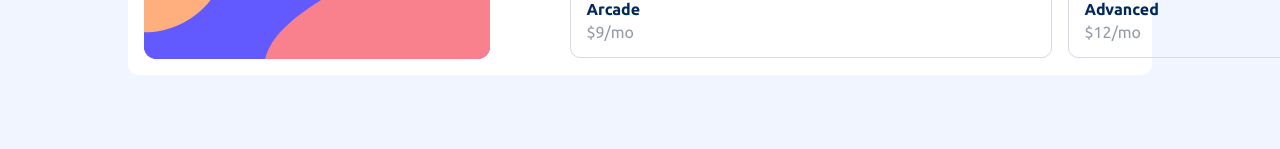
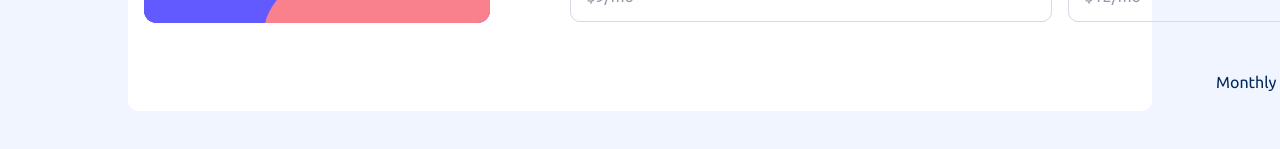
Before and after one commit to hamdi4-beep/multi-step-form-refactored, a React (Vite) app: page / in a window 1280 px wide. Shown: the part 621-770 px from the top of the page. Built offline with nearby package versions, Linux system fonts and the light colour scheme.

Commit message:
added toggle functionality for billing cycle

```diff
--- a/src/App.jsx
+++ b/src/App.jsx
@@ -4,6 +4,7 @@ import { steps, plans } from "./data"
 
 const SelectPlan = () => {
   const [selectedPlan, setSelectedPlan] = useState('')
+  const [billingCycle, setBillingCycle] = useState('monthly')
 
   return (
     <div className="step-2">
@@ -23,6 +24,12 @@ const SelectPlan = () => {
             </div>
           </div>
         ))}
+      </div>
+
+      <div className={`toggle ${billingCycle === 'yearly' ? 'active' : ''}`}>
+        <p className="monthly" onClick={() => setBillingCycle('monthly')}>Monthly</p>
+        <div className="switch"></div>
+        <p className="yearly" onClick={() => setBillingCycle('yearly')}>Yearly</p>
       </div>
     </div>
   )
--- a/src/index.css
+++ b/src/index.css
@@ -166,3 +166,42 @@ input {
 .plan-item .icon-img {
     margin-bottom: 3em;
 }
+
+.toggle {
+    display: flex;
+    gap: 1em;
+    align-items: center;
+    margin-top: 3em;
+    width: fit-content;
+    margin-inline: auto;
+}
+
+.toggle.active .switch::after {
+    margin-left: auto;
+}
+
+.toggle p, .toggle.active p.monthly {
+    color: var(--neutral-grey-500);
+    cursor: pointer;
+}
+
+.toggle p.monthly, .toggle.active p.yearly {
+    color: var(--primary-blue-950);
+    cursor: pointer;
+}
+
+.toggle .switch {
+    background-color: var(--primary-blue-950);
+    border-radius: 10em;
+    width: 3em;
+    padding: .3em;
+}
+
+.toggle .switch::after {
+    content: '';
+    display: block;
+    background-color: var(--neutral-white);
+    width: 1em;
+    height: 1em;
+    border-radius: 100%;
+}
```
